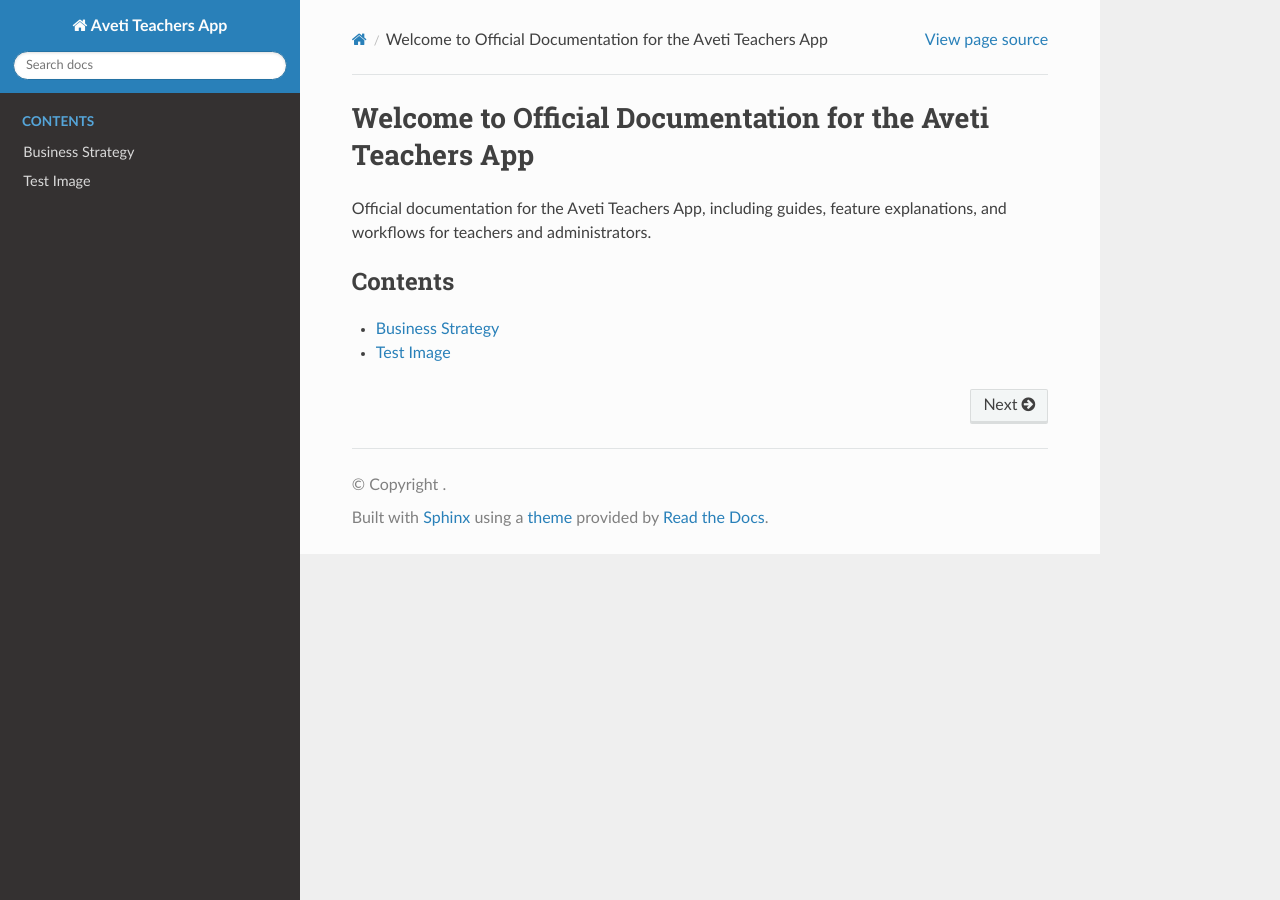
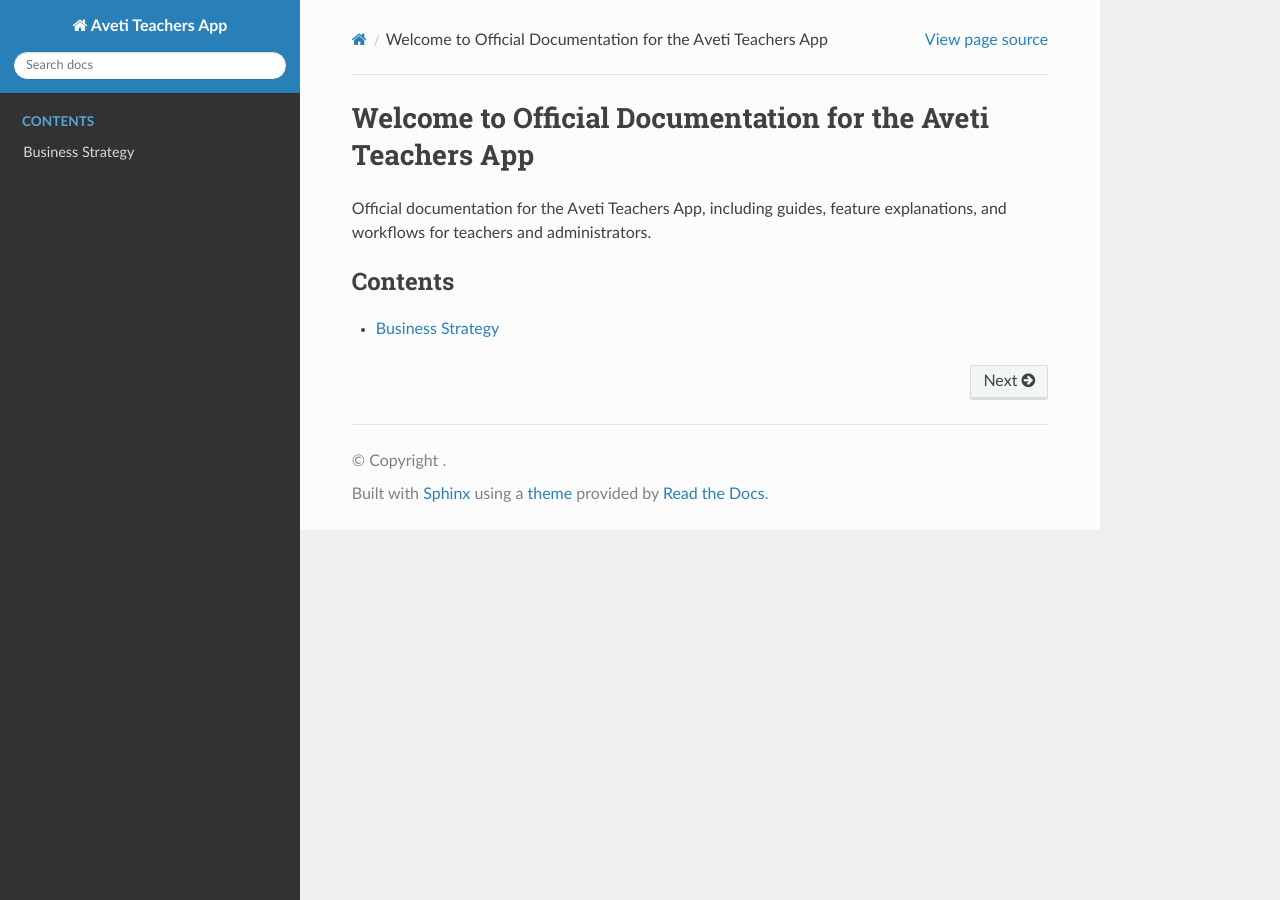
Before and after one commit to getnishan/AVETI_Teachers_App, a Sphinx documentation site: the page built from docs/index.rst, in a window 1280 px wide. Built offline with Sphinx 7.4.7 and the Read the Docs theme 3.1.0, drawn with Linux system fonts in a browser that asks for light colours; pages that are not in the unit, such as notebooks, are missing from menus.

Commit message:
Update value-proposition.rst

```diff
--- a/docs/caf/value-proposition.rst
+++ b/docs/caf/value-proposition.rst
@@ -1,9 +1,5 @@
 Business Strategy
 =================
-Test Image
-==========
-
-.. image:: docs/caf/Slide 16_9 - 7.png
 
 .. toctree::
    :maxdepth: 1
```
